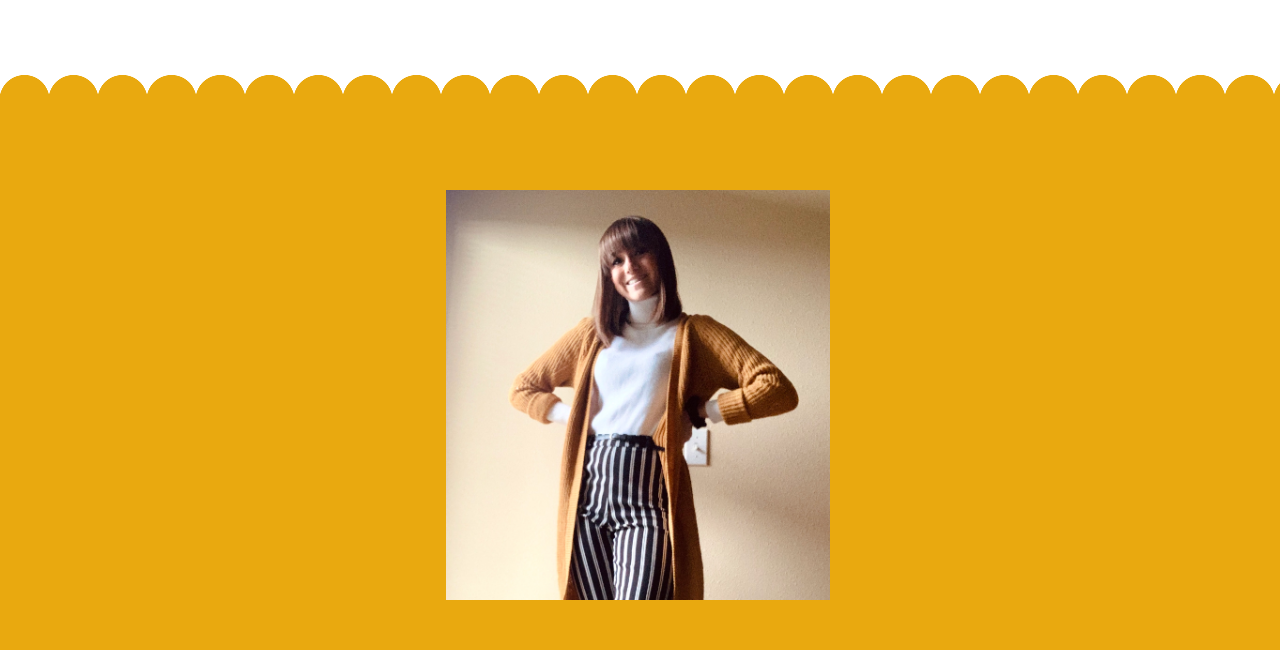
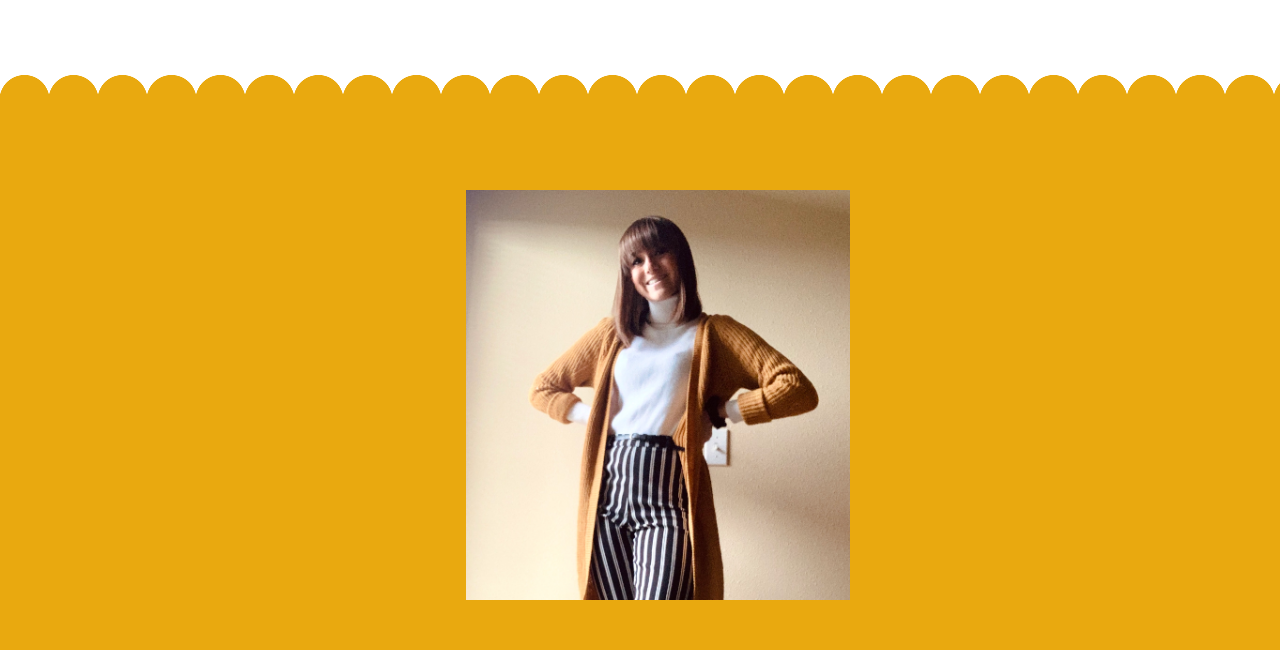
Before and after one commit to nicolewelter/nicolewelter.github.io, a plain HTML site: page index.html in a window 1280 px wide. Shown: the top 650 px of the page. Drawn offline with Linux system fonts and the light colour scheme; a web font is replaced by a local one.

Commit message:
Update styles.css

```diff
--- a/styles.css
+++ b/styles.css
@@ -24,7 +24,7 @@ main img {
 
 .me {
   max-width: 50%;
-  margin-left: 190px;
+  margin-left: 210px;
 }
 
 body {
```
